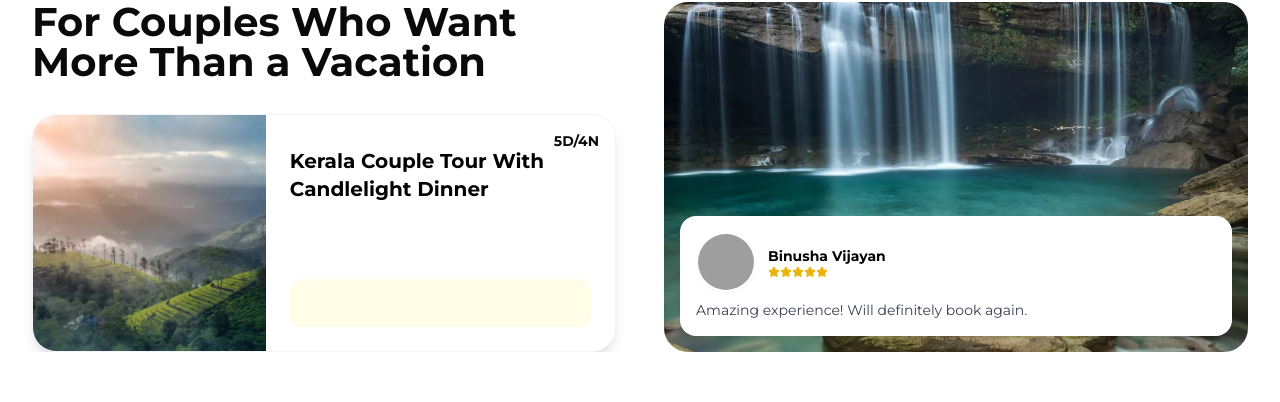
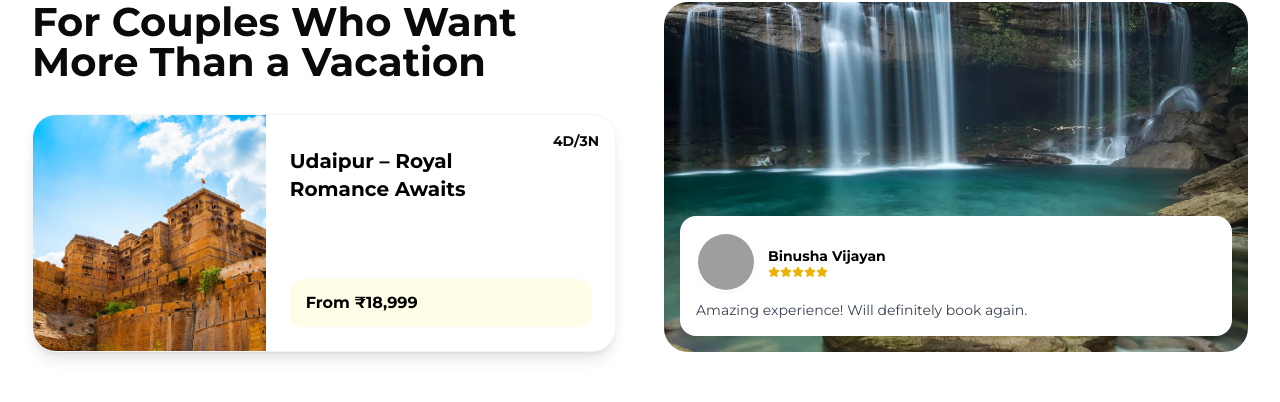
Before and after one commit to urbantrips/ut-client, a Next.js app: page /travel-style in a window 1280 px wide. Shown: the part 642-1044 px from the top of the page. Built offline with nearby package versions, Linux system fonts and the light colour scheme; grey boxes are pictures that could not be loaded.

Commit message:
feat: enhance For Couples section with auto-play slideshow for couple packages and integrate new data structure

```diff
--- a/src/components/features/for-couples-section.tsx
+++ b/src/components/features/for-couples-section.tsx
@@ -5,15 +5,26 @@ import Image from 'next/image';
 import { Star } from 'lucide-react';
 import { CustomerAvatar } from '@/components/ui/customer-avatar';
 import { testimonials } from '@/data/testimonials';
+import { couplePackages } from '@/data/couple-packages';
 import { useState, useEffect } from 'react';
 
 export function ForCouplesSection() {
-  const [currentIndex, setCurrentIndex] = useState(0);
+  const [currentTestimonialIndex, setCurrentTestimonialIndex] = useState(0);
+  const [currentPackageIndex, setCurrentPackageIndex] = useState(0);
 
-  // Auto-play slideshow
+  // Auto-play slideshow for testimonials
   useEffect(() => {
     const interval = setInterval(() => {
-      setCurrentIndex((prev) => (prev + 1) % testimonials.length);
+      setCurrentTestimonialIndex((prev) => (prev + 1) % testimonials.length);
+    }, 5000); // Change slide every 5 seconds
+
+    return () => clearInterval(interval);
+  }, []);
+
+  // Auto-play slideshow for packages
+  useEffect(() => {
+    const interval = setInterval(() => {
+      setCurrentPackageIndex((prev) => (prev + 1) % couplePackages.length);
     }, 5000); // Change slide every 5 seconds
 
     return () => clearInterval(interval);
@@ -39,18 +50,21 @@ export function ForCouplesSection() {
             </h2>
           </motion.div>
 
+          <div className="relative h-48 sm:h-56 lg:h-full flex-1">
+            <AnimatePresence mode="wait">
               <motion.div
-            className="bg-white rounded-3xl overflow-hidden shadow-lg border border-gray-100 flex flex-row h-48 sm:h-56 lg:h-full flex-1"
-            initial={{ opacity: 0, y: 30 }}
-            whileInView={{ opacity: 1, y: 0 }}
-            viewport={{ once: true }}
-            transition={{ duration: 0.6, delay: 0.2 }}
+                key={currentPackageIndex}
+                className="bg-white rounded-3xl overflow-hidden shadow-lg border border-gray-100 flex flex-row h-full w-full"
+                initial={{ opacity: 0, x: -20 }}
+                animate={{ opacity: 1, x: 0 }}
+                exit={{ opacity: 0, x: 20 }}
+                transition={{ duration: 0.4 }}
               >
                 {/* Image Side - approx 40% width */}
                 <div className="relative w-[40%] h-full">
                   <Image
-                src="/assets/destinations/weekend/Muannar.webp"
-                alt="Romantic Kerala Tour"
+                    src={couplePackages[currentPackageIndex].image}
+                    alt={couplePackages[currentPackageIndex].title}
                     fill
                     className="object-cover"
                     sizes="(max-width: 768px) 40vw, 33vw"
@@ -59,18 +73,26 @@ export function ForCouplesSection() {
 
                 {/* Content Side */}
                 <div className="flex-1 p-5 sm:p-6 flex flex-col justify-between relative">
-              <div className="absolute top-4 right-4 font-bold text-sm">5D/4N</div>
+                  <div className="absolute top-4 right-4 font-bold text-sm">
+                    {couplePackages[currentPackageIndex].duration}
+                  </div>
 
                   <div className="mt-2">
-                <h3 className="text-lg sm:text-xl font-bold text-black leading-snug max-w-[85%]">
-                  Kerala Couple Tour With Candlelight Dinner
+                    <h3 className="text-lg sm:text-xl font-bold text-black leading-snug max-w-[85%] line-clamp-2">
+                      {couplePackages[currentPackageIndex].title}
                     </h3>
                   </div>
 
-              {/* Yellow decorative bar */}
-              <div className="w-full h-12 bg-[#FFFDE7] rounded-xl mt-auto" />
+                  {/* Yellow decorative bar with price */}
+                  <div className="w-full h-12 bg-[#FFFDE7] rounded-xl mt-auto flex items-center px-4">
+                    <p className="text-sm sm:text-base font-bold text-black">
+                      {couplePackages[currentPackageIndex].price}
+                    </p>
+                  </div>
                 </div>
               </motion.div>
+            </AnimatePresence>
+          </div>
         </div>
 
         {/* Right Side - Testimonial Card */}
@@ -97,7 +119,7 @@ export function ForCouplesSection() {
             <div className="mt-auto mb-4 mx-4 bg-white rounded-2xl p-4 shadow-xl relative overflow-hidden z-10">
               <AnimatePresence mode="wait">
                 <motion.div
-                  key={currentIndex}
+                  key={currentTestimonialIndex}
                   initial={{ opacity: 0, x: 20 }}
                   animate={{ opacity: 1, x: 0 }}
                   exit={{ opacity: 0, x: -20 }}
@@ -105,14 +127,14 @@ export function ForCouplesSection() {
                 >
                   <div className="flex items-center gap-3 mb-2">
                     <CustomerAvatar
-                      name={testimonials[currentIndex].name}
-                      image={testimonials[currentIndex].image}
+                      name={testimonials[currentTestimonialIndex].name}
+                      image={testimonials[currentTestimonialIndex].image}
                       size="medium"
                       className="w-10 h-10"
                     />
                     <div>
                       <h4 className="text-sm font-bold text-black">
-                        {testimonials[currentIndex].name}
+                        {testimonials[currentTestimonialIndex].name}
                       </h4>
                       <div className="flex text-yellow-500">
                         {[...Array(5)].map((_, i) => (
@@ -122,7 +144,7 @@ export function ForCouplesSection() {
                     </div>
                   </div>
                   <p className="text-xs sm:text-sm text-gray-700 leading-relaxed">
-                    {testimonials[currentIndex].review}
+                    {testimonials[currentTestimonialIndex].review}
                   </p>
                 </motion.div>
               </AnimatePresence>
--- /dev/null
+++ b/src/data/couple-packages.ts
@@ -0,0 +1,57 @@
+export interface CouplePackage {
+  title: string;
+  duration: string;
+  image: string;
+  price: string;
+}
+
+export const couplePackages: CouplePackage[] = [
+  {
+    title: 'Kerala Couple Tour With Candlelight Dinner',
+    duration: '5D/4N',
+    image: '/assets/destinations/weekend/Muannar.webp',
+    price: 'From ₹29,999',
+  },
+  {
+    title: 'Udaipur – Royal Romance Awaits',
+    duration: '4D/3N',
+    image: '/assets/destinations/must-visit/Jaisalmer.webp',
+    price: 'From ₹18,999',
+  },
+  {
+    title: "Malaysia - Asia's Most Effortless Escape",
+    duration: '5D/4N',
+    image: '/assets/destinations/quick-visa/Malaysia.webp',
+    price: 'From ₹26,999',
+  },
+  {
+    title: 'Manali – Mountains of Love',
+    duration: '5D/4N',
+    image: '/assets/destinations/weekend/Muannar.webp',
+    price: 'From ₹19,999',
+  },
+  {
+    title: 'Kashmir – Heaven for Lovers',
+    duration: '6D/5N',
+    image: '/assets/destinations/must-visit/Ladakh.webp',
+    price: 'From ₹24,999',
+  },
+  {
+    title: 'Maldives – Turquoise Dreams',
+    duration: '5D/4N',
+    image: '/assets/destinations/trending/maldives.webp',
+    price: 'From ₹89,999',
+  },
+  {
+    title: 'Bali – Island of Romance',
+    duration: '6D/5N',
+    image: '/assets/destinations/trending/Bali.webp',
+    price: 'From ₹55,999',
+  },
+  {
+    title: 'Andaman – Paradise for Two',
+    duration: '6D/5N',
+    image: '/assets/destinations/must-visit/Andaman.webp',
+    price: 'From ₹24,999',
+  },
+];
```
Lines whose indentation alone changed are shown as unchanged.
